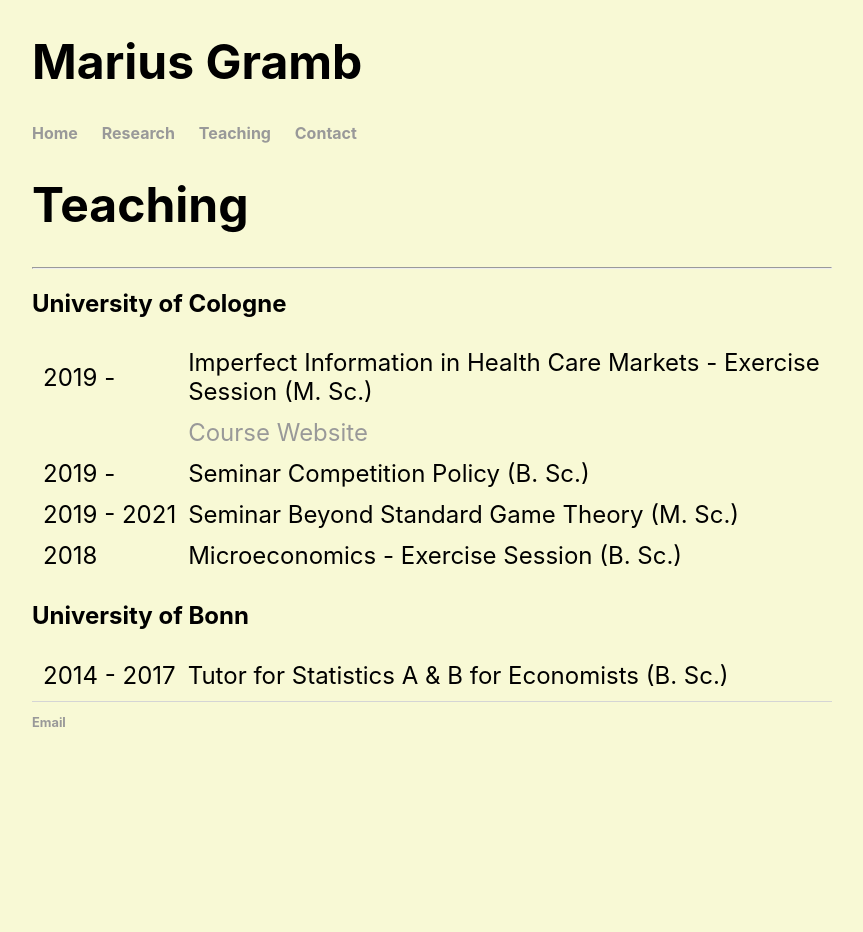
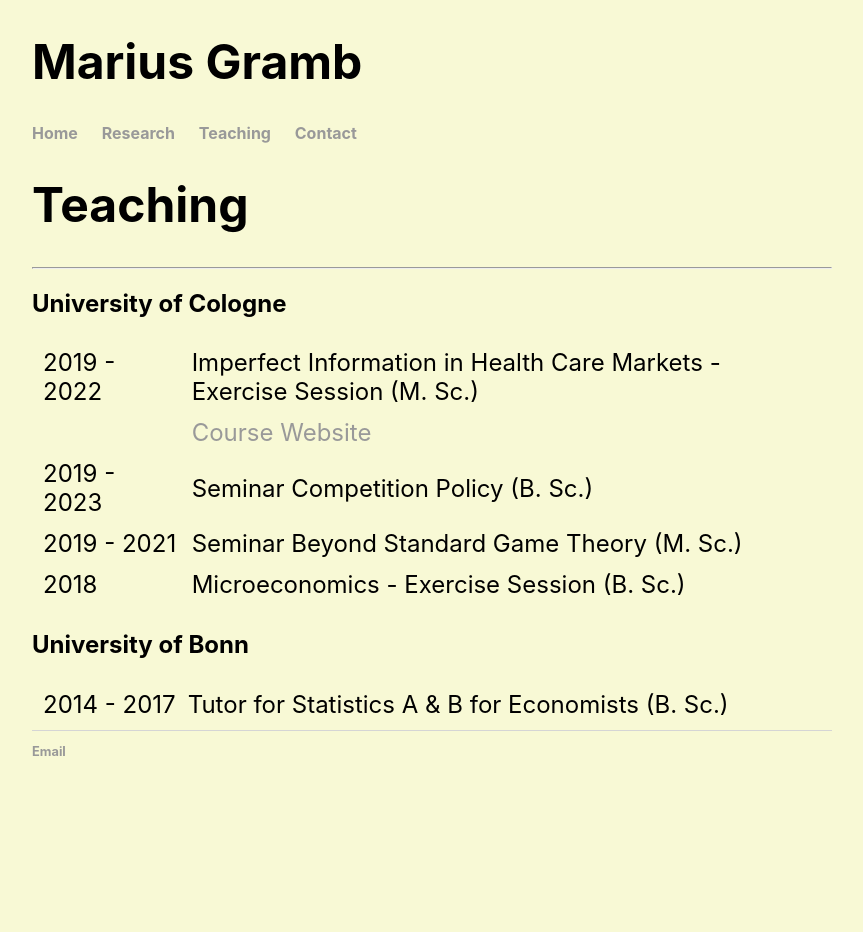
Before and after one commit to mariusgramb/mariusgramb.github.io, a Jekyll site: the page built from teaching.html, in a window 1280 px wide. Shown: the whole page, without its empty margins (208-1071 px from the left). Built offline with Jekyll 4.4.1, drawn with Linux system fonts in a browser that asks for light colours.

Commit message:
Teaching years updated

```diff
--- a/teaching.html
+++ b/teaching.html
@@ -8,7 +8,7 @@ title: Teaching
 			<h2>University of Cologne </h2>
 			<table style="border-spacing: 10px;">
 				<tr>
-					<td>2019 - </td>
+					<td>2019 - 2022</td>
 					<td>Imperfect Information in Health Care Markets - Exercise Session (M. Sc.) </td>
 				</tr>
 				<tr>
@@ -16,7 +16,7 @@ title: Teaching
 					<td> <a href="https://github.com/schottmueller/infohealthecon/blob/master/plan.org">Course Website</a></td>
 				</tr>
 				<tr>
-					<td>2019 - </td>
+					<td>2019 - 2023</td>
 					<td> Seminar Competition Policy (B. Sc.) </td>
 				</tr>
 				<tr>
```
